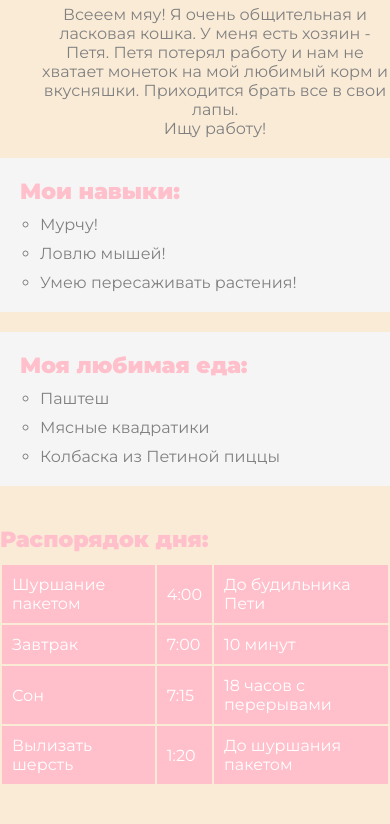
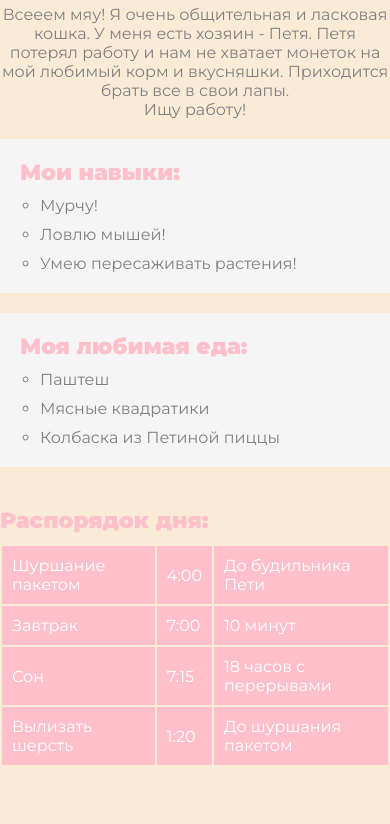
Before and after one commit to Kristina-Mazenkova/resume, a plain HTML site: page index.html in a window 390 px wide. Shown: the part 243-1067 px from the top of the page. Drawn offline with Linux system fonts and the light colour scheme.

Commit message:
Add files via upload

```diff
--- a/style.css
+++ b/style.css
@@ -9,9 +9,11 @@
     background-color: antiquewhite;
     color:grey
 }
+
 @media (max-width: 650px) {
     .body {
         width:auto;
+        /* background-image:url(https://klike.net/uploads/posts/2023-02/1675842942_3-315.jpg); */
     }
 }
 h1 {
@@ -37,6 +39,8 @@ h1 {
     }
     .card01 {
         border-left: none;
+        padding:0;
+        margin: 0;
     }
 }
 .name1 {
@@ -161,3 +165,4 @@ a:visited {
         margin-right: 0;
         width: 100%;
 }
+}
```
